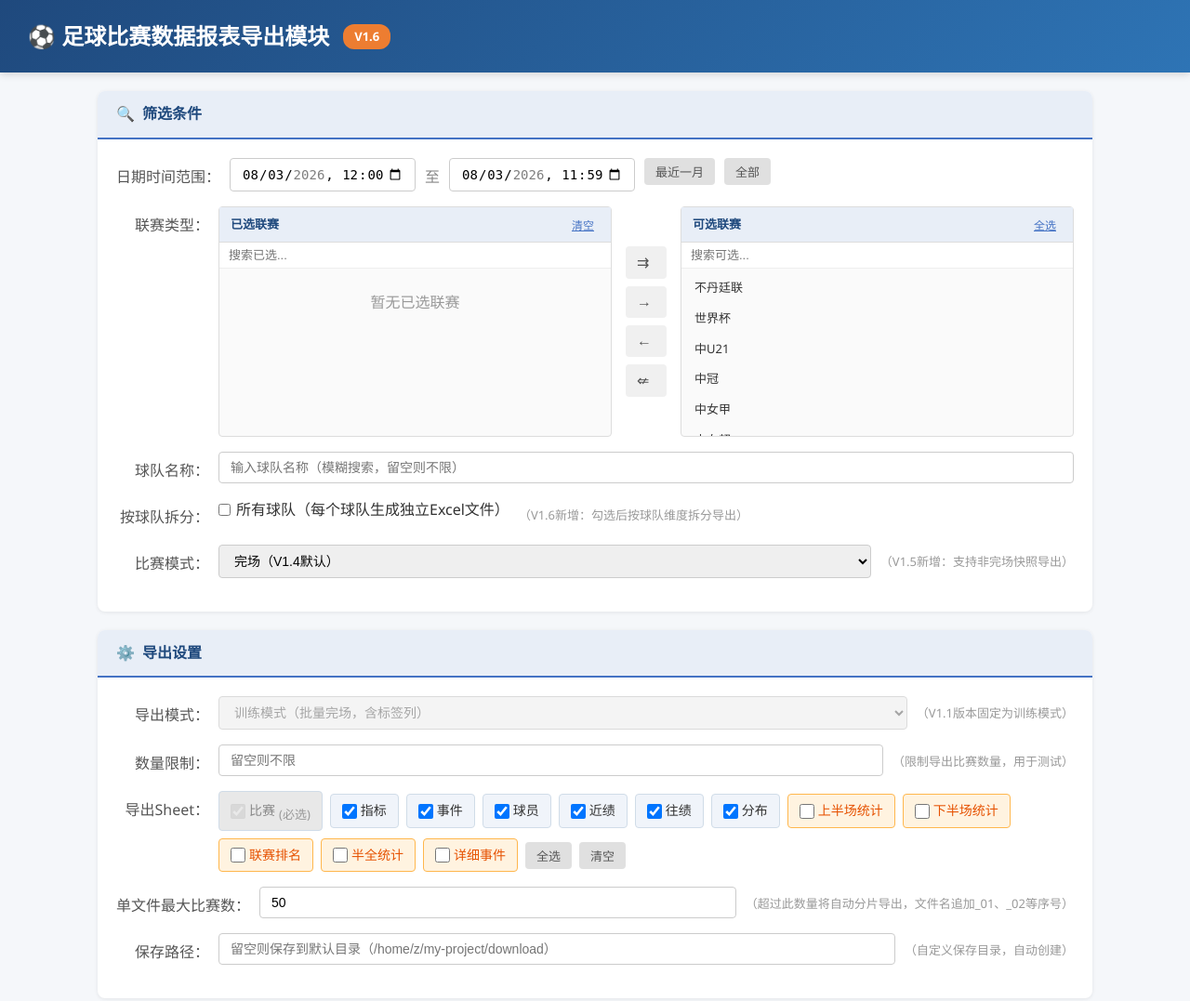
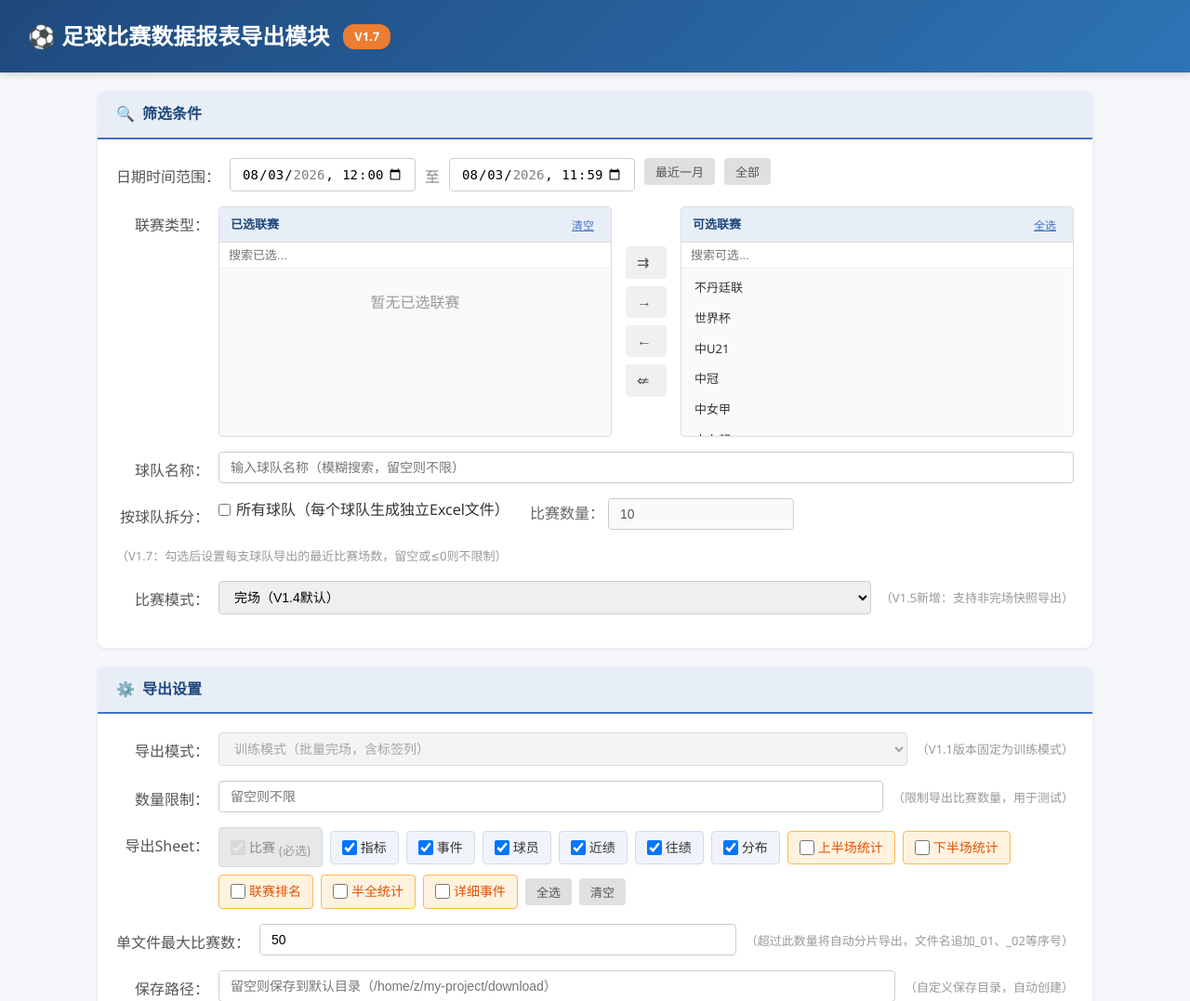
Before and after one commit to chen148346/football-export, a Flask app: page / in a window 1280 px wide. Shown: the top 1077 px of the page at 93% size. Run offline with Flask 3, Linux system fonts and the light colour scheme; data comes from the database, SQL or seed files in the repository; data that the repository does not hold is empty.

Commit message:
feat: V1.7 按球队拆分导出增强 - 子目录保存 + 每队比赛数量上限
Coze-Commit-Type: user
Coze-User-ID: 832750799040364
Coze-Conversation-ID: 11330873

```diff
--- a/football-export/app.py
+++ b/football-export/app.py
@@ -189,6 +189,16 @@ def api_export_excel():
 
         # V1.6新增: 按球队拆分导出
         split_by_team = bool(data.get('split_by_team', False))
+
+        # V1.7新增: 每队比赛数量上限
+        max_matches_per_team = data.get('max_matches_per_team')
+        if max_matches_per_team is not None:
+            try:
+                max_matches_per_team = int(max_matches_per_team)
+                if max_matches_per_team <= 0:
+                    max_matches_per_team = None
+            except (ValueError, TypeError):
+                max_matches_per_team = None
         if limit:
             try:
                 limit = int(limit)
@@ -327,7 +337,7 @@ def api_export_excel():
                 target=_run_team_export_task,
                 args=(task_id, date_start, date_end, start_datetime, end_datetime,
                       sclass_names, team_keyword, limit,
-                      sheets_to_export, output_dir),
+                      sheets_to_export, output_dir, max_matches_per_team),
                 daemon=True
             )
         elif match_mode in ('halftime', 'custom'):
@@ -603,13 +613,19 @@ def _run_export_task(task_id, date_start, date_end, start_datetime, end_datetime
 
 def _run_team_export_task(task_id, date_start, date_end, start_datetime, end_datetime,
                           sclass_names, team_keyword, limit,
-                          sheets_to_export, output_dir):
+                          sheets_to_export, output_dir, max_matches_per_team=None):
     """
     V1.6: 按球队拆分导出任务
+    V1.7: 新增子目录保存 + 每队比赛数量上限
 
     查询所有符合条件的比赛，按球队维度拆分为多个Excel文件。
     每个球队生成一个独立文件，包含该球队参与的所有比赛（主队+客队）。
-    文件命名：{球队名称}_{yyyymmdd}.xlsx
+
+    V1.7变更：
+    1. 文件保存到子目录：{联赛名称}_{yymmdd}_{yymmdd}/
+       单选联赛用联赛名，多选/全选用 'multi'
+       日期为空时用 '000000'
+    2. 每队比赛数量上限：按 match_time 降序取最近 N 场
     """
     try:
         with _task_lock:
@@ -638,6 +654,31 @@ def _run_team_export_task(task_id, date_start, date_end, start_datetime, end_dat
                 _export_tasks[task_id]['error'] = '没有找到符合条件的完场比赛数据'
                 _export_tasks[task_id]['message'] = '未找到数据'
             return
+
+        # ========== V1.7: 计算子目录名 ==========
+        # 联赛名称：单选用联赛名，多选/全选用 'multi'
+        if sclass_names and len(sclass_names) == 1:
+            dir_league_name = sclass_names[0]
+        else:
+            dir_league_name = 'multi'
+        # 替换非法字符
+        for char, replacement in config.ILLEGAL_CHAR_REPLACE.items():
+            dir_league_name = dir_league_name.replace(char, replacement)
+
+        # 日期格式：yymmdd（6位），空值用 '000000'
+        def _to_yymmdd(d):
+            if not d:
+                return '000000'
+            # 处理 YYYY-MM-DD 或 datetime-local 格式
+            d_clean = d.split('T')[0] if 'T' in d else d
+            parts = d_clean.split('-')
+            if len(parts) == 3:
+                return parts[0][2:] + parts[1] + parts[2]  # '2026' → '26'
+            return '000000'
+
+        subdir_name = f"{dir_league_name}_{_to_yymmdd(date_start)}_{_to_yymmdd(date_end)}"
+        team_output_dir = os.path.join(output_dir, subdir_name)
+        os.makedirs(team_output_dir, exist_ok=True)
 
         # 提取所有唯一球队名称（主队+客队）
         all_teams = set()
@@ -671,6 +712,11 @@ def _run_team_export_task(task_id, date_start, date_end, start_datetime, end_dat
             if not team_matches:
                 continue
 
+            # V1.7: 按 match_time 降序排列，取最近 N 场
+            if max_matches_per_team and max_matches_per_team > 0:
+                team_matches.sort(key=lambda m: m.match_time or '', reverse=True)
+                team_matches = team_matches[:max_matches_per_team]
+
             # 生成文件名：{球队名称}_{yyyymmdd}.xlsx
             # 使用 config.ILLEGAL_CHAR_REPLACE 替换非法字符
             safe_team_name = team_name
@@ -678,7 +724,7 @@ def _run_team_export_task(task_id, date_start, date_end, start_datetime, end_dat
                 safe_team_name = safe_team_name.replace(char, replacement)
 
             team_filename = f"{safe_team_name}_{date_suffix}.xlsx"
-            team_output_path = os.path.join(output_dir, team_filename)
+            team_output_path = os.path.join(team_output_dir, team_filename)
 
             # 更新进度
             progress = 30 + int((idx / total_teams) * 60)
@@ -696,7 +742,9 @@ def _run_team_export_task(task_id, date_start, date_end, start_datetime, end_dat
                 sheets_to_export=sheets_to_export,
             )
 
-            # 计算下载路径
+            # 计算下载路径（文件在子目录中）
+            # 使用子目录下的相对路径
+            download_rel = os.path.join(subdir_name, team_filename)
             download_filename = team_filename
             try:
                 rel_path = os.path.relpath(team_output_path, config.OUTPUT_DIR)
--- a/football-export/static/js/export.js
+++ b/football-export/static/js/export.js
@@ -12,6 +12,7 @@ document.addEventListener('DOMContentLoaded', function() {
     initDateRange();
     loadSclassList();
     loadDbInfo();
+    onSplitByTeamChange();  // V1.7: 初始化比赛数量输入框状态
 });
 
 // ========== V1.6: 日期时间范围初始化 ==========
@@ -232,6 +233,12 @@ function onMatchModeChange() {
     }
 }
 
+// ========== V1.7新增: 按球队拆分勾选联动 ==========
+function onSplitByTeamChange() {
+    const checked = document.getElementById('split_by_team').checked;
+    document.getElementById('max_matches_per_team').disabled = !checked;
+}
+
 // ========== 开始导出 ==========
 function startExport() {
     // 收集参数
@@ -261,6 +268,10 @@ function startExport() {
 
     // V1.6新增: 按球队拆分
     const split_by_team = document.getElementById('split_by_team').checked;
+
+    // V1.7新增: 每队比赛数量上限
+    const max_matches_per_team_input = document.getElementById('max_matches_per_team').value;
+    const max_matches_per_team = max_matches_per_team_input ? parseInt(max_matches_per_team_input) : null;
 
     // V1.6: 分离日期部分和完整时间部分，确保日期筛选正确
     const date_start_only = date_start ? date_start.split('T')[0] : null;
@@ -307,7 +318,8 @@ function startExport() {
         start_datetime: date_start, end_datetime: date_end,
         sclass_names, team_keyword, limit,
         sheets, max_per_file, save_path,  // V1.2参数
-        split_by_team  // V1.6参数
+        split_by_team,  // V1.6参数
+        max_matches_per_team  // V1.7参数
     };
 
     // V1.5: 非完场模式参数
--- a/football-export/templates/export.html
+++ b/football-export/templates/export.html
@@ -9,7 +9,7 @@
 <body>
     <div class="header">
         <h1>⚽ 足球比赛数据报表导出模块</h1>
-        <span class="version-badge">V1.6</span>
+        <span class="version-badge">V1.7</span>
     </div>
 
     <div class="container">
@@ -71,10 +71,15 @@
                 <div class="form-row">
                     <label class="form-label">按球队拆分：</label>
                     <label class="checkbox-label" style="display:inline-flex;align-items:center;gap:6px;cursor:pointer;">
-                        <input type="checkbox" id="split_by_team">
+                        <input type="checkbox" id="split_by_team" onchange="onSplitByTeamChange()">
                         <span>所有球队（每个球队生成独立Excel文件）</span>
                     </label>
-                    <span class="hint">（V1.6新增：勾选后按球队维度拆分导出）</span>
+                    <!-- V1.7新增: 每队比赛数量上限 -->
+                    <label style="display:inline-flex;align-items:center;gap:4px;margin-left:12px;color:#666;">
+                        <span>比赛数量：</span>
+                        <input type="number" id="max_matches_per_team" class="form-input" value="10" min="1" style="width:80px;" disabled>
+                    </label>
+                    <span class="hint" id="split_hint">（V1.7：勾选后设置每支球队导出的最近比赛场数，留空或≤0则不限制）</span>
                 </div>
 
                 <!-- V1.5新增: 比赛模式（完场/半场/自定义分钟区间） -->
```
Also changed, not shown: assets/image_20260803091329262.png (added).
